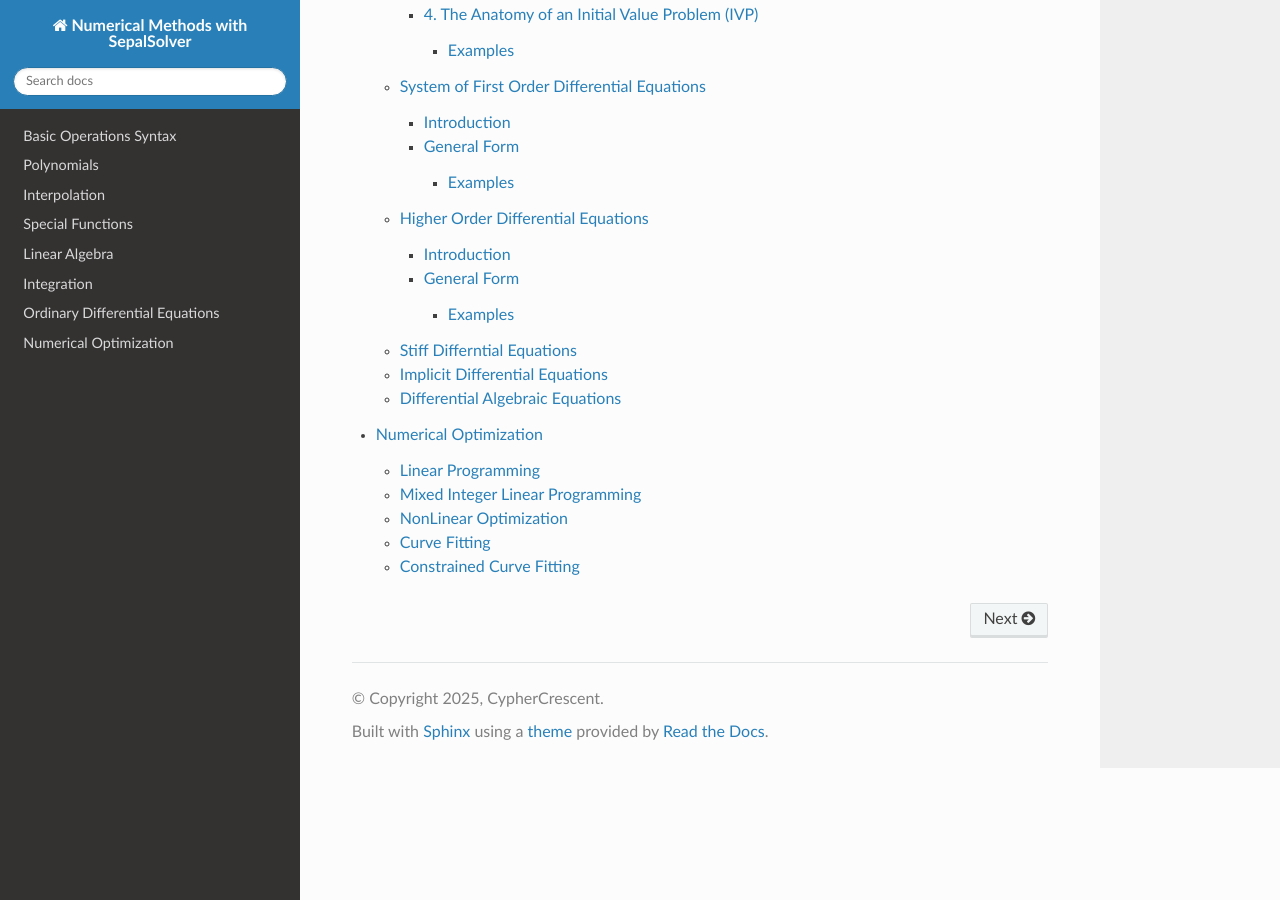
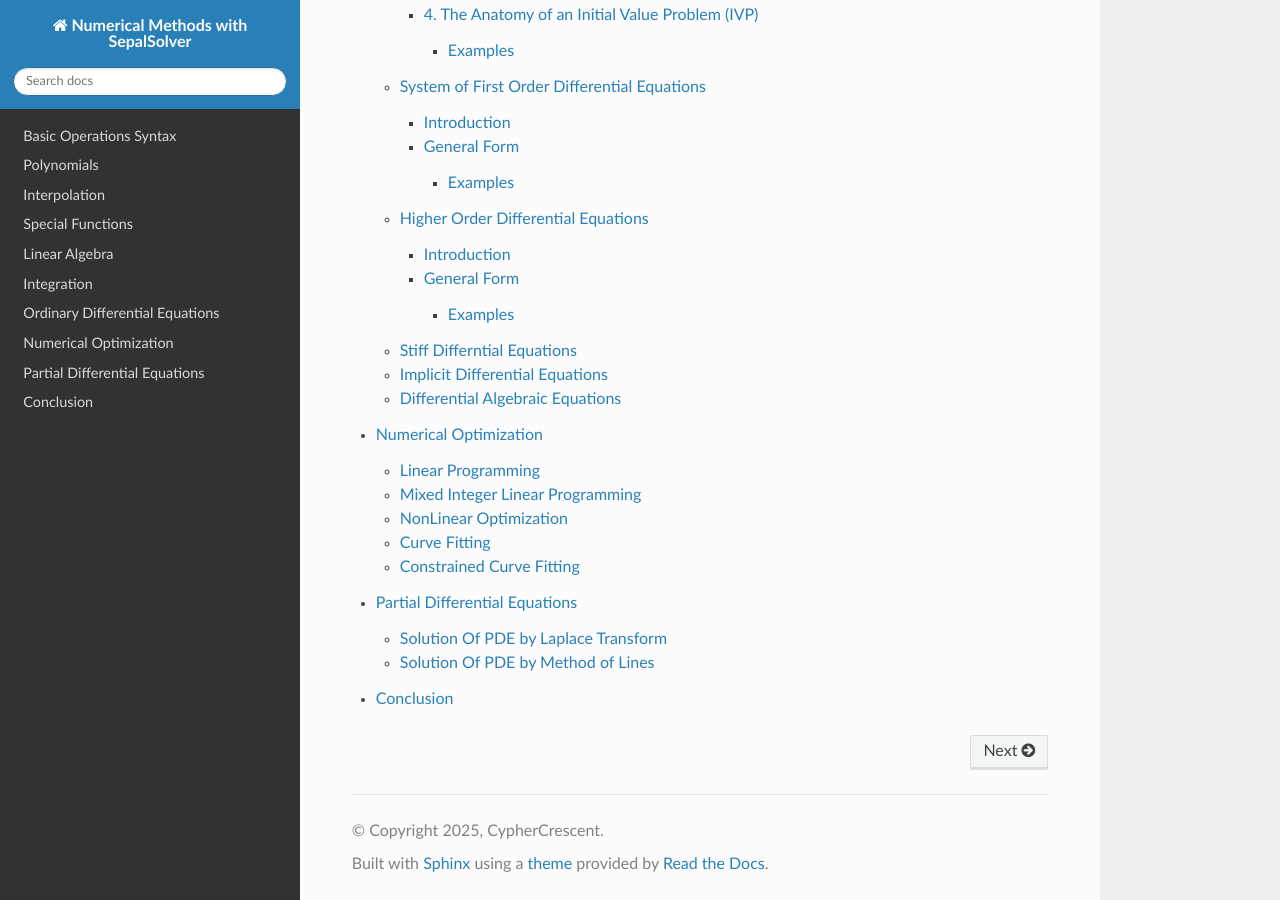
Before and after one commit to LatonCypher/SepalSolverBook, a Sphinx documentation site: the page built from docs/source/index.rst, in a window 1280 px wide and 900 px high, scrolled down 4193 px. Built offline with Sphinx 7.4.7 and the Read the Docs theme 3.1.0, drawn with Linux system fonts in a browser that asks for light colours; pages that are not in the unit, such as notebooks, are missing from menus.

Commit message:
all complete

```diff
--- a/docs/source/Basic Operations Syntax.rst
+++ b/docs/source/Basic Operations Syntax.rst
@@ -41,7 +40,7 @@ Writing code is only half the battle; explaining it is the other. C# provides tw
 
 
 
-***Examples***
+**Examples**
 
 *Basic Variable Assignment :*
 In this example, we see how to declare a variable and assign it a value. In SepalSolver, we use descriptive names to ensure that anyone reading  the code understands that tol represents a tolerance and maxIter  represents an iteration limit.
@@ -79,6 +78,8 @@ Variables created inside curly braces are part of a "Scope." This is  essential
 2. Strong Typing: You cannot put a string (text) into a double (decimal number) without explicit conversion.
 3. Entry Point: Every C# application starts executing at the Main method.
 
+The rest of sytax, structure,  variable and operators are addressed in the following sections.
+
 
 
 
--- a/docs/source/index.rst
+++ b/docs/source/index.rst
@@ -35,3 +35,5 @@ This book is intended for students, researchers, and professionals seeking a dee
    Integration
    Ordinary Differential Equations
    Numerical Optimization
+   Partial Differential Equations
+   Conclusion
```
Also changed, not shown: other parts of docs/source/Basic Operations Syntax.rst (+0 -1 lines), 12 other files.
